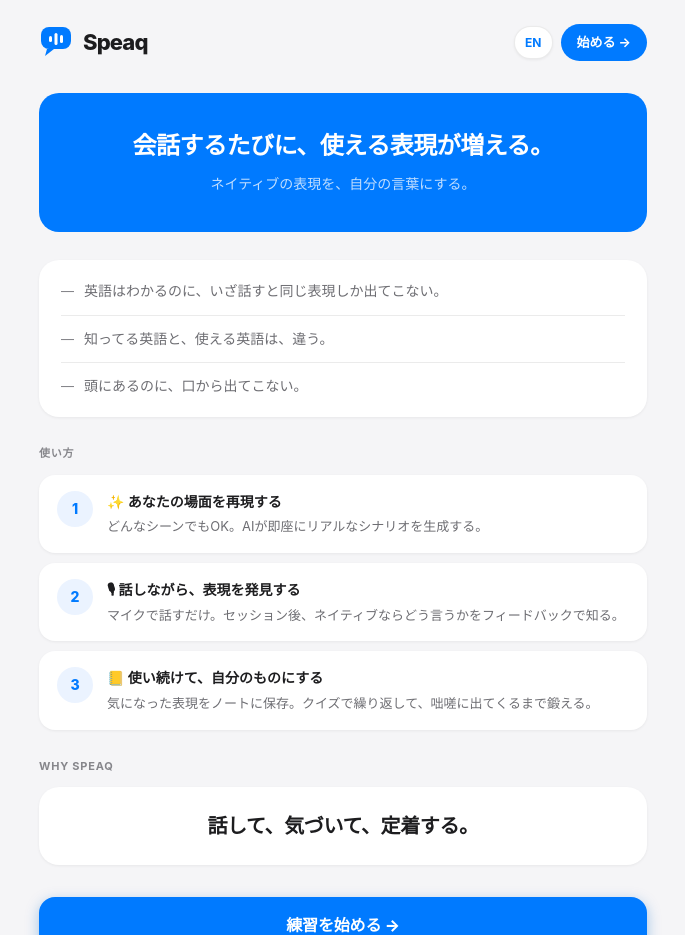
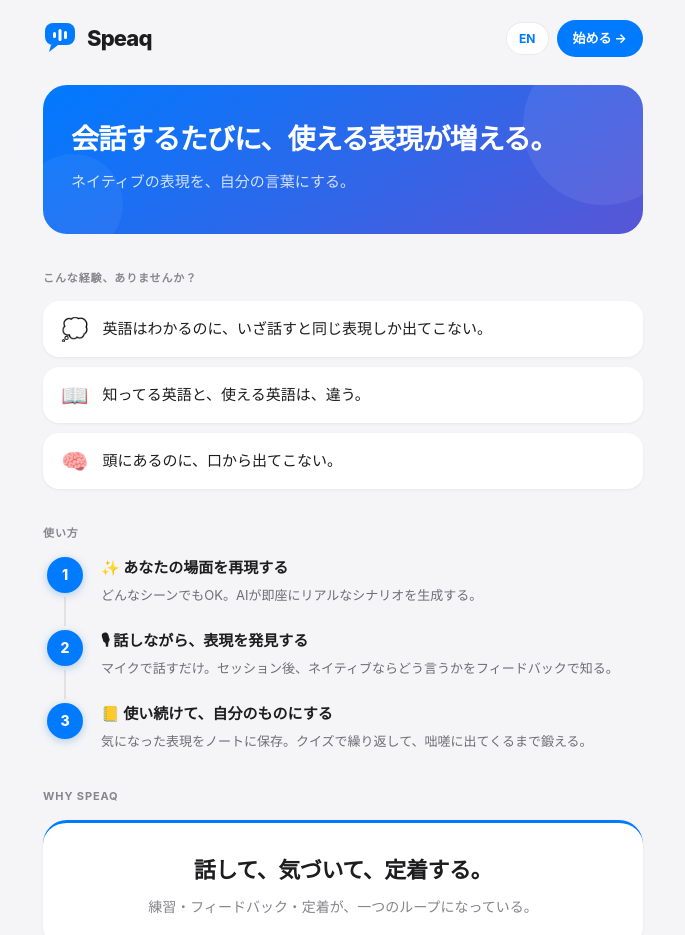
Before and after one commit to jaipur1103-wq/speaq, a Next.js app: page /guide in a window 1280 px wide. Shown: the top 935 px of the page, without its empty margins (297-982 px from the left). Built offline with nearby package versions, Linux system fonts and the light colour scheme.

Commit message:
Redesign guide page from scratch with improved layout and typography

```diff
--- a/app/guide/page.tsx
+++ b/app/guide/page.tsx
@@ -6,17 +6,50 @@ import { getSettings, saveSettings } from "@/lib/storage";
 import SpeaqLogo from "@/components/SpeaqLogo";
 import type { Language } from "@/types";
 
-const STEPS_EN = [
-  { number: "1", title: "Recreate your exact situation", description: "Any scene you need — AI instantly builds a realistic scenario around it.", icon: "✨" },
-  { number: "2", title: "Speak and discover new expressions", description: "Tap the mic and talk. After each session, get feedback on how a native speaker would have said it.", icon: "🎙" },
-  { number: "3", title: "Keep using them until they're yours", description: "Save expressions to your Notebook. Quiz yourself until they come out naturally.", icon: "📒" },
-];
-
-const STEPS_JA = [
-  { number: "1", title: "あなたの場面を再現する", description: "どんなシーンでもOK。AIが即座にリアルなシナリオを生成する。", icon: "✨" },
-  { number: "2", title: "話しながら、表現を発見する", description: "マイクで話すだけ。セッション後、ネイティブならどう言うかをフィードバックで知る。", icon: "🎙" },
-  { number: "3", title: "使い続けて、自分のものにする", description: "気になった表現をノートに保存。クイズで繰り返して、咄嗟に出てくるまで鍛える。", icon: "📒" },
-];
+const CONTENT = {
+  en: {
+    heroTitle: "Every conversation grows your expressions.",
+    heroSub: "Make native expressions your own.",
+    painLabel: "Sound familiar?",
+    pain: [
+      { icon: "💭", text: "You understand English — but in the moment, the same phrases keep coming out." },
+      { icon: "📖", text: "Knowing English and using English are two different things." },
+      { icon: "🧠", text: "It's in your head. But it won't come out." },
+    ],
+    stepsLabel: "How it works",
+    steps: [
+      { number: "1", icon: "✨", title: "Recreate your exact situation", desc: "Any scene you need — AI instantly builds a realistic scenario around it." },
+      { number: "2", icon: "🎙", title: "Speak and discover new expressions", desc: "Tap the mic and talk. After each session, get feedback on how a native speaker would have said it." },
+      { number: "3", icon: "📒", title: "Keep using them until they're yours", desc: "Save expressions to your Notebook. Quiz yourself until they come out naturally." },
+    ],
+    whyLabel: "Why Speaq",
+    whyCycle: "Speak. Notice. Own it.",
+    whySub: "Practice, feedback, and retention — all in one loop.",
+    startBtn: "Start Practicing →",
+    startShort: "Start →",
+  },
+  ja: {
+    heroTitle: "会話するたびに、使える表現が増える。",
+    heroSub: "ネイティブの表現を、自分の言葉にする。",
+    painLabel: "こんな経験、ありませんか？",
+    pain: [
+      { icon: "💭", text: "英語はわかるのに、いざ話すと同じ表現しか出てこない。" },
+      { icon: "📖", text: "知ってる英語と、使える英語は、違う。" },
+      { icon: "🧠", text: "頭にあるのに、口から出てこない。" },
+    ],
+    stepsLabel: "使い方",
+    steps: [
+      { number: "1", icon: "✨", title: "あなたの場面を再現する", desc: "どんなシーンでもOK。AIが即座にリアルなシナリオを生成する。" },
+      { number: "2", icon: "🎙", title: "話しながら、表現を発見する", desc: "マイクで話すだけ。セッション後、ネイティブならどう言うかをフィードバックで知る。" },
+      { number: "3", icon: "📒", title: "使い続けて、自分のものにする", desc: "気になった表現をノートに保存。クイズで繰り返して、咄嗟に出てくるまで鍛える。" },
+    ],
+    whyLabel: "Why Speaq",
+    whyCycle: "話して、気づいて、定着する。",
+    whySub: "練習・フィードバック・定着が、一つのループになっている。",
+    startBtn: "練習を始める →",
+    startShort: "始める →",
+  },
+};
 
 export default function GuidePage() {
   const router = useRouter();
@@ -25,120 +58,124 @@ export default function GuidePage() {
   const toggleLang = () => {
     const newLang: Language = lang === "en" ? "ja" : "en";
     setLang(newLang);
-    const s = getSettings();
-    saveSettings({ ...s, language: newLang });
+    saveSettings({ ...getSettings(), language: newLang });
   };
 
-  const steps = lang === "ja" ? STEPS_JA : STEPS_EN;
-
-  const heroTitle = lang === "ja" ? "会話するたびに、使える表現が増える。" : "Every conversation grows your expressions.";
-  const heroDesc = lang === "ja" ? "ネイティブの表現を、自分の言葉にする。" : "Make native expressions your own.";
-  const painPoints = lang === "ja"
-    ? [
-        "英語はわかるのに、いざ話すと同じ表現しか出てこない。",
-        "知ってる英語と、使える英語は、違う。",
-        "頭にあるのに、口から出てこない。",
-      ]
-    : [
-        "You understand English — but in the moment, the same phrases keep coming out.",
-        "Knowing English and using English are two different things.",
-        "It's in your head. But it won't come out.",
-      ];
-  const howItWorksLabel = lang === "ja" ? "使い方" : "How it works";
-  const whySpeaqLabel = lang === "ja" ? "Why Speaq" : "Why Speaq";
-  const whySpeaq = lang === "ja" ? "話して、気づいて、定着する。" : "Speak. Notice. Own it.";
-  const startBtn = lang === "ja" ? "練習を始める →" : "Start Practicing →";
-  const startShort = lang === "ja" ? "始める →" : "Start →";
+  const c = CONTENT[lang];
 
   return (
-    <main style={{ maxWidth: 640, width: "100%", margin: "0 auto", padding: "24px 16px 80px", minHeight: "100vh" }}>
+    <main style={{ maxWidth: 640, width: "100%", margin: "0 auto", minHeight: "100vh", background: "var(--bg)" }}>
 
       {/* Header */}
-      <div style={{ display: "flex", justifyContent: "space-between", alignItems: "center", marginBottom: 32 }}>
+      <div style={{
+        display: "flex", justifyContent: "space-between", alignItems: "center",
+        padding: "20px 20px 0",
+      }}>
         <SpeaqLogo />
         <div style={{ display: "flex", gap: 8, alignItems: "center" }}>
-          <button
-            onClick={toggleLang}
-            style={{
-              padding: "6px 10px", borderRadius: 20,
+          <button onClick={toggleLang} style={{
+            padding: "6px 12px", borderRadius: 20,
             background: "var(--surface)", border: "1px solid var(--border)",
-              color: "var(--accent)", fontSize: 12, fontWeight: 700,
-              cursor: "pointer", boxShadow: "var(--shadow-sm)",
-            }}
-          >
+            color: "var(--accent)", fontSize: 12, fontWeight: 700, cursor: "pointer",
+          }}>
             {lang === "en" ? "JA" : "EN"}
           </button>
-          <button
-            onClick={() => router.push("/")}
-            style={{
+          <button onClick={() => router.push("/")} style={{
             padding: "8px 16px", borderRadius: 20,
             background: "var(--accent)", color: "#fff",
-              border: "none", fontWeight: 700, fontSize: 13,
-              cursor: "pointer",
-            }}
-          >
-            {startShort}
+            border: "none", fontWeight: 700, fontSize: 13, cursor: "pointer",
+          }}>
+            {c.startShort}
           </button>
         </div>
       </div>
 
       {/* Hero */}
+      <div style={{ padding: "28px 20px 0" }}>
         <div style={{
-        background: "var(--accent)", borderRadius: 20, padding: "36px 24px",
-        marginBottom: 28, textAlign: "center",
+          background: "linear-gradient(145deg, #007AFF 0%, #5856D6 100%)",
+          borderRadius: 24, padding: "36px 28px 40px",
+          position: "relative", overflow: "hidden",
         }}>
-        <div style={{ fontSize: 24, fontWeight: 800, color: "#fff", letterSpacing: "-0.02em", lineHeight: 1.4, marginBottom: 10 }}>
-          {heroTitle}
+          {/* decorative circles */}
+          <div style={{
+            position: "absolute", top: -40, right: -40,
+            width: 160, height: 160, borderRadius: "50%",
+            background: "rgba(255,255,255,0.07)",
+          }} />
+          <div style={{
+            position: "absolute", bottom: -20, left: -20,
+            width: 100, height: 100, borderRadius: "50%",
+            background: "rgba(255,255,255,0.05)",
+          }} />
+          <div style={{ position: "relative" }}>
+            <div style={{
+              fontSize: 28, fontWeight: 800, color: "#fff",
+              letterSpacing: "-0.03em", lineHeight: 1.3, marginBottom: 14,
+              wordBreak: "auto-phrase",
+            } as React.CSSProperties}>
+              {c.heroTitle}
             </div>
-        <div style={{ fontSize: 14, color: "rgba(255,255,255,0.75)", lineHeight: 1.7 }}>
-          {heroDesc}
+            <div style={{
+              fontSize: 15, color: "rgba(255,255,255,0.8)",
+              fontWeight: 500, lineHeight: 1.5,
+            }}>
+              {c.heroSub}
+            </div>
+          </div>
         </div>
       </div>
 
       {/* Pain */}
-      <div style={{
-        background: "var(--surface)", borderRadius: 20, padding: "20px 22px",
-        marginBottom: 28, boxShadow: "var(--shadow-sm)",
+      <div style={{ padding: "36px 20px 0" }}>
+        <Label>{c.painLabel}</Label>
+        <div style={{ display: "flex", flexDirection: "column", gap: 10, marginTop: 14 }}>
+          {c.pain.map((item, i) => (
+            <div key={i} style={{
+              background: "var(--surface)", borderRadius: 16,
+              padding: "16px 18px", boxShadow: "var(--shadow-sm)",
+              display: "flex", alignItems: "flex-start", gap: 14,
             }}>
-        {painPoints.map((point, i) => (
-          <div key={i} style={{
-            display: "flex", alignItems: "flex-start", gap: 10,
-            paddingBottom: i < painPoints.length - 1 ? 12 : 0,
-            marginBottom: i < painPoints.length - 1 ? 12 : 0,
-            borderBottom: i < painPoints.length - 1 ? "1px solid var(--border)" : "none",
-          }}>
-            <span style={{ color: "var(--text-muted)", fontSize: 13, marginTop: 1, flexShrink: 0 }}>—</span>
-            <span style={{ fontSize: 14, color: "var(--text-secondary)", lineHeight: 1.6, wordBreak: "auto-phrase" } as React.CSSProperties}>
-              {point}
+              <span style={{ fontSize: 22, lineHeight: 1, flexShrink: 0, marginTop: 1 }}>{item.icon}</span>
+              <span style={{
+                fontSize: 15, color: "var(--text)", lineHeight: 1.6,
+                fontWeight: 500, wordBreak: "auto-phrase",
+              } as React.CSSProperties}>
+                {item.text}
               </span>
             </div>
           ))}
         </div>
+      </div>
 
       {/* How it works */}
-      <div style={{ marginBottom: 28 }}>
-        <SectionTitle>{howItWorksLabel}</SectionTitle>
-        <div style={{ display: "flex", flexDirection: "column", gap: 10 }}>
-          {steps.map((step) => (
-            <div key={step.number} style={{
-              background: "var(--surface)", borderRadius: 16, padding: "16px 18px",
-              display: "flex", gap: 14, alignItems: "flex-start",
-              boxShadow: "var(--shadow-sm)",
-            }}>
+      <div style={{ padding: "36px 20px 0" }}>
+        <Label>{c.stepsLabel}</Label>
+        <div style={{ display: "flex", flexDirection: "column", gap: 0, marginTop: 14 }}>
+          {c.steps.map((step, i) => (
+            <div key={step.number} style={{ display: "flex", gap: 0 }}>
+              {/* Left: number + connector */}
+              <div style={{ display: "flex", flexDirection: "column", alignItems: "center", width: 44, flexShrink: 0 }}>
                 <div style={{
                   width: 36, height: 36, borderRadius: "50%",
-                background: "var(--accent-bg)", color: "var(--accent)",
+                  background: "var(--accent)", color: "#fff",
                   display: "flex", alignItems: "center", justifyContent: "center",
                   fontWeight: 800, fontSize: 14, flexShrink: 0,
+                  boxShadow: "0 2px 8px rgba(0,102,204,0.3)",
                 }}>
                   {step.number}
                 </div>
-              <div>
-                <div style={{ fontWeight: 700, fontSize: 14, color: "var(--text)", marginBottom: 3 }}>
+                {i < c.steps.length - 1 && (
+                  <div style={{ width: 2, flex: 1, background: "var(--border)", margin: "4px 0" }} />
+                )}
+              </div>
+              {/* Right: content */}
+              <div style={{ flex: 1, paddingLeft: 14, paddingBottom: i < c.steps.length - 1 ? 24 : 0 }}>
+                <div style={{ fontWeight: 700, fontSize: 15, color: "var(--text)", marginBottom: 6, lineHeight: 1.4 }}>
                   {step.icon} {step.title}
                 </div>
-                <div style={{ fontSize: 13, color: "var(--text-secondary)", lineHeight: 1.6, wordBreak: "auto-phrase" } as React.CSSProperties}>
-                  {step.description}
+                <div style={{ fontSize: 13, color: "var(--text-secondary)", lineHeight: 1.7 }}>
+                  {step.desc}
                 </div>
               </div>
             </div>
@@ -147,41 +184,54 @@ export default function GuidePage() {
       </div>
 
       {/* Why Speaq */}
-      <div style={{ marginBottom: 32 }}>
-        <SectionTitle>{whySpeaqLabel}</SectionTitle>
+      <div style={{ padding: "36px 20px 0" }}>
+        <Label>{c.whyLabel}</Label>
         <div style={{
-          background: "var(--surface)", borderRadius: 20, padding: "24px 22px",
-          boxShadow: "var(--shadow-sm)", textAlign: "center",
+          marginTop: 14,
+          background: "var(--surface)", borderRadius: 24,
+          padding: "32px 24px", boxShadow: "var(--shadow-sm)",
+          textAlign: "center",
+          borderTop: "3px solid var(--accent)",
         }}>
-          <div style={{ fontSize: 20, fontWeight: 800, color: "var(--text)", letterSpacing: "-0.02em", lineHeight: 1.5 }}>
-            {whySpeaq}
+          <div style={{
+            fontSize: 22, fontWeight: 800, color: "var(--text)",
+            letterSpacing: "-0.02em", lineHeight: 1.4, marginBottom: 10,
+          }}>
+            {c.whyCycle}
+          </div>
+          <div style={{ fontSize: 14, color: "var(--text-muted)", lineHeight: 1.6 }}>
+            {c.whySub}
           </div>
         </div>
       </div>
 
       {/* CTA */}
+      <div style={{ padding: "32px 20px 80px" }}>
         <button
           onClick={() => router.push("/")}
           style={{
-          width: "100%", padding: "16px",
-          borderRadius: 16, background: "var(--accent)", color: "#fff",
-          border: "none", fontWeight: 800, fontSize: 16,
+            width: "100%", padding: "18px",
+            borderRadius: 18,
+            background: "linear-gradient(135deg, #007AFF 0%, #5856D6 100%)",
+            color: "#fff", border: "none",
+            fontWeight: 800, fontSize: 17,
             cursor: "pointer", letterSpacing: "-0.01em",
-          boxShadow: "0 4px 14px rgba(0,102,204,0.35)",
+            boxShadow: "0 6px 20px rgba(0,102,204,0.35)",
           }}
         >
-        {startBtn}
+          {c.startBtn}
         </button>
+      </div>
+
     </main>
   );
 }
 
-function SectionTitle({ children }: { children: React.ReactNode }) {
+function Label({ children }: { children: React.ReactNode }) {
   return (
     <div style={{
       fontSize: 11, fontWeight: 700, textTransform: "uppercase",
-      letterSpacing: "0.07em", color: "var(--text-muted)",
-      marginBottom: 12,
+      letterSpacing: "0.08em", color: "var(--text-muted)",
     }}>
       {children}
     </div>
```
Lines whose indentation alone changed are shown as unchanged.
